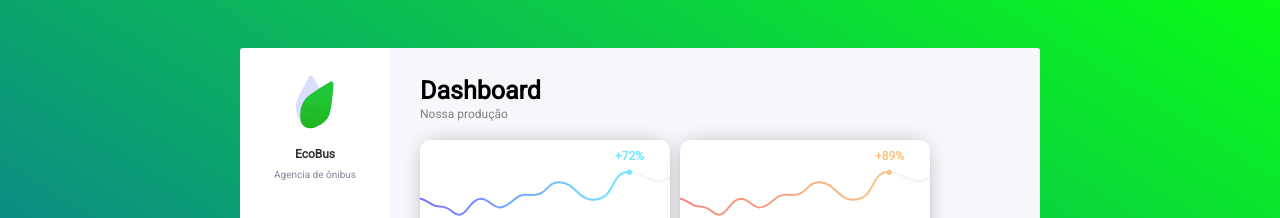
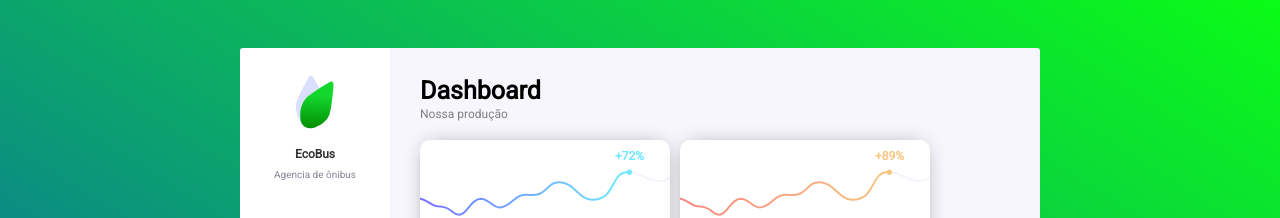
Before and after one commit to Guimts16/desafios, a plain HTML site: page EcoBus/dist/index.html in a window 1280 px wide. Shown: the top 218 px of the page. Drawn offline with nearby package versions, Linux system fonts and the light colour scheme.

Commit message:
Update index.html

```diff
--- a/EcoBus/dist/index.html
+++ b/EcoBus/dist/index.html
@@ -23,9 +23,9 @@
       <svg viewBox="0 0 200 400" width="100" height="100">
         <path d=" M 174.627 77.683 C 173.776 78.815 142.411 133.739 129.968 166.414 C 129.34 168.064 128.78 169.45 128.204 171.119 C 127.727 172.503 127.488 173.714 126.933 175.086 C 126.212 176.871 126.006 177.829 125.667 179.358 C 125.301 181.008 124.477 184.693 124.121 187.63 C 123.856 189.808 123.741 191.662 123.663 193.853 C 123.462 199.472 123.876 204.233 124.636 209.8 C 127.42 230.202 135.691 246.266 147.665 262.895 C 148.73 264.375 149.618 265.639 150.777 267.047 C 152.739 269.432 154.445 271.444 156.857 273.381 C 159.729 275.688 162.496 277.205 165.903 278.596 C 168.996 279.859 171.753 280.586 175.056 281.078 C 178.597 281.605 181.659 281.725 185.216 281.306 C 188.955 280.865 192.024 279.892 195.522 278.517 C 197.728 277.65 199.557 276.802 201.61 275.62 C 204.662 273.863 225.417 262.219 236.258 252.224 C 239.451 249.28 244.212 243.928 244.962 243.452 C 245.712 242.977 264.83 213.834 259.473 198.687 Q 256.513 190.317 211.583 109.026 Q 196.037 82.262 193.522 78.637 C 191.452 75.653 188.937 70.289 183.683 70.278 C 178.429 70.267 175.231 76.89 175.106 76.877 M 236.638 249.594" fill-rule="evenodd" fill="rgb(219,223,255)"></path>
         <linearGradient id="_lgradient_0" x1="93.56120204019503%" y1="13.017241572786997%" x2="89.84577303569424%" y2="99.2065293458878%">
-          <stop offset="21%" stop-opacity="1" style="stop-color:rgb(34, 197, 56)"></stop>
-          <stop offset="100%" stop-opacity="1" style="stop-color:rgb(30, 182, 30)"></stop>
-          <stop offset="100%" stop-opacity="1" style="stop-color:rgb(12, 182, 6)"></stop>
+          <stop offset="21%" stop-opacity="1" style="stop-color:rgb(18, 216, 45)"></stop>
+          <stop offset="100%" stop-opacity="1" style="stop-color:rgb(5, 145, 5)"></stop>
+          <stop offset="100%" stop-opacity="1" style="stop-color:rgb(5, 145, 5)"></stop>
         </linearGradient>
         <path d=" M 257.964 96.772 C 256.66 97.325 201.992 129.135 174.849 151.174 C 173.478 152.287 172.299 153.205 170.965 154.361 C 169.858 155.319 169.044 156.248 167.877 157.157 C 166.358 158.34 165.7 159.066 164.64 160.219 C 163.496 161.464 160.937 164.24 159.156 166.603 C 157.836 168.354 156.807 169.901 155.641 171.758 C 152.652 176.52 150.624 180.847 148.491 186.045 C 140.676 205.095 139.782 223.141 141.81 243.533 C 141.99 245.347 142.125 246.886 142.422 248.685 C 142.924 251.732 143.393 254.328 144.509 257.213 C 145.838 260.649 147.472 263.349 149.723 266.26 C 151.767 268.902 153.788 270.914 156.4 272.995 C 159.2 275.226 161.798 276.845 165.078 278.284 C 170.601 280.707 175.792 281.319 181.797 281.467 C 194.524 281.78 204.4 276.078 215.486 270.231 C 227.384 263.956 237.187 257.466 245.557 246.856 C 251.368 239.49 255.506 232.649 258.295 223.53 Q 265.443 200.163 271.169 142.865 Q 274.197 111.464 273.837 107.067 C 273.54 103.447 274.053 97.545 269.512 94.902 C 264.971 92.26 258.884 96.388 258.782 96.315 M 211.637 266.477" fill-rule="evenodd" fill="url(#_lgradient_0)"></path>
       </svg>
```
